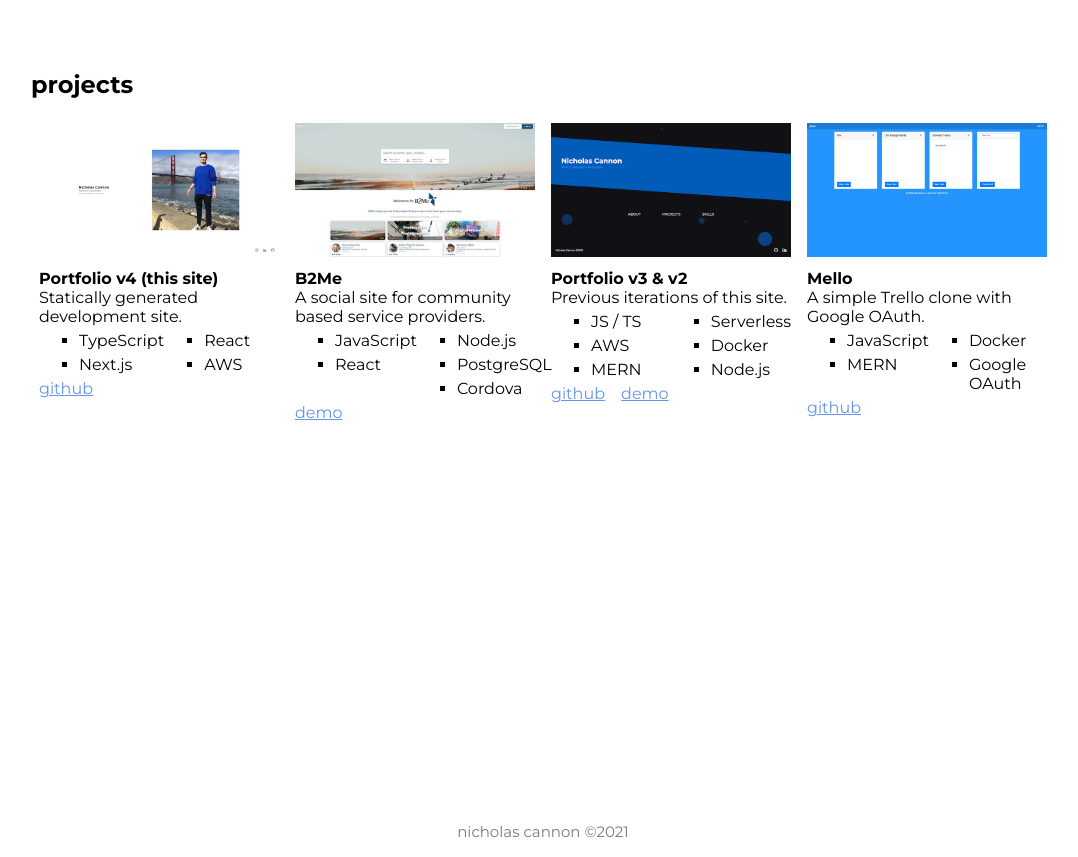
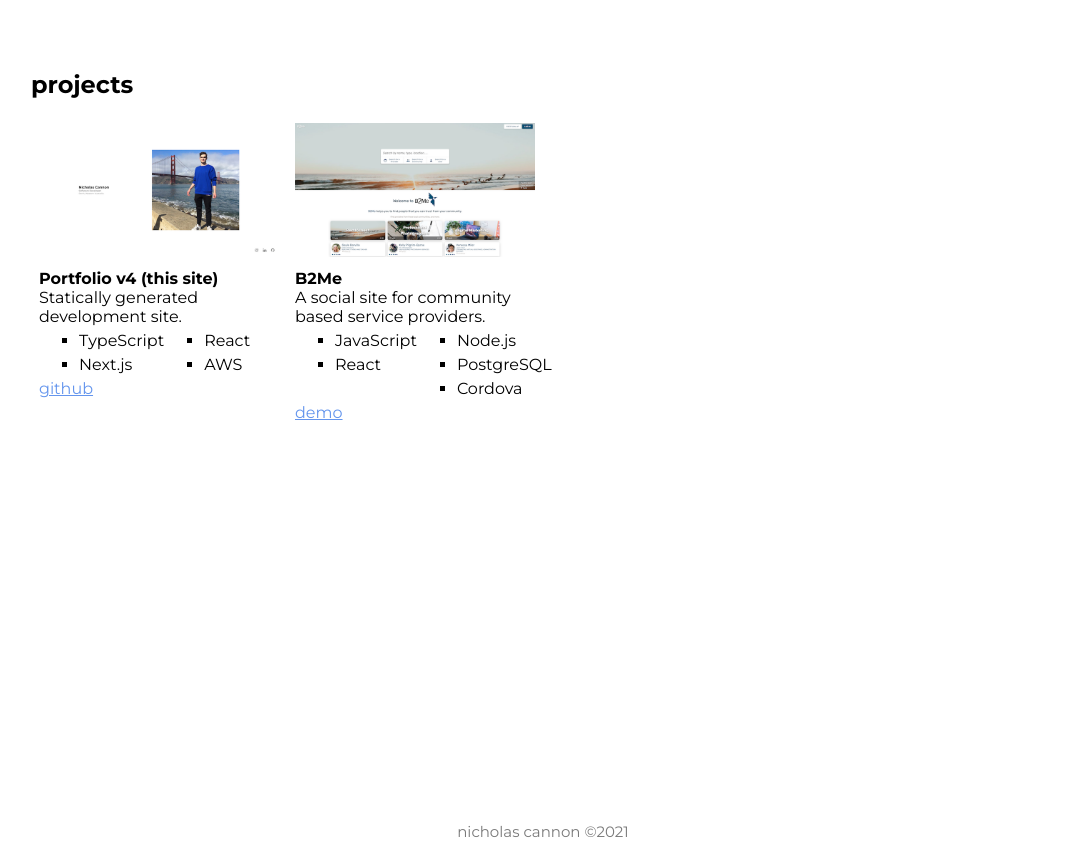
Before and after one commit to nicholascannon1/portfolio-v4, a Next.js app in the folder client/: page / in a window 1280 px wide. Shown: the part 2500-3357 px from the top of the page, without its empty margins (97-1175 px from the left). Built offline with nearby package versions, Linux system fonts and the light colour scheme.

Commit message:
removed projects, fixed s3 file sync + formatting

```diff
--- a/client/pages/_app.tsx
+++ b/client/pages/_app.tsx
@@ -1,7 +1,7 @@
 import '../styles/globals.css';
 import type { AppProps } from 'next/app';
-import {useRouter} from 'next/dist/client/router';
-import {useEffect} from 'react';
+import { useRouter } from 'next/dist/client/router';
+import { useEffect } from 'react';
 import environment from '../environment';
 
 declare global {
--- a/client/sections/Projects.tsx
+++ b/client/sections/Projects.tsx
@@ -24,23 +24,6 @@ const ProjectsSection: React.FC = () => {
           technologies={["JavaScript", "React", "Node.js", "PostgreSQL", "Cordova"]}
           demoLink="https://b2me.com.au/"
         />
-
-        <Project
-          name="Portfolio v3 & v2"
-          image="/imgs/projects/portfolio-v3-v2.png"
-          description="Previous iterations of this site."
-          technologies={["JS / TS", "AWS", "MERN", "Serverless", "Docker", "Node.js"]}
-          github="https://github.com/nicholascannon/portfolio-v3"
-          demoLink="https://old.niccannon.com/"
-        />
-
-        <Project
-          name="Mello"
-          image="/imgs/projects/mello.png"
-          description="A simple Trello clone with Google OAuth."
-          technologies={["JavaScript", "MERN", "Docker", "Google OAuth"]}
-          github="https://github.com/nicholascannon/Mello"
-        />
       </Grid>
     </Section>
   );
```
Also changed, not shown: 1 other file (tests, documents, lock files or other folders).
